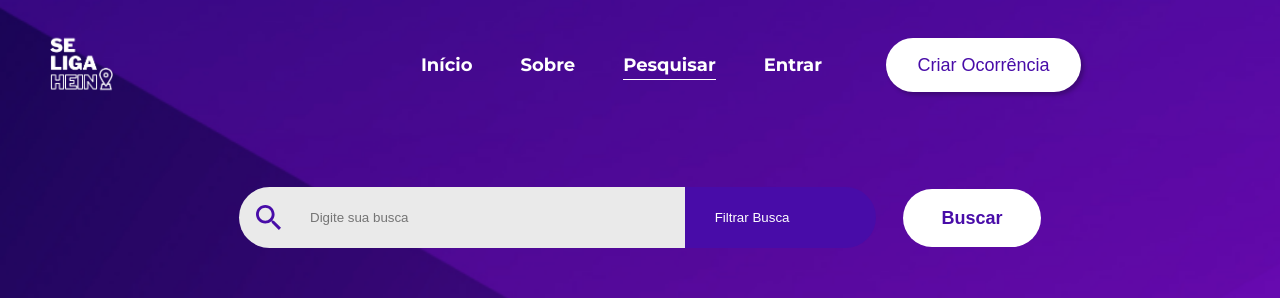
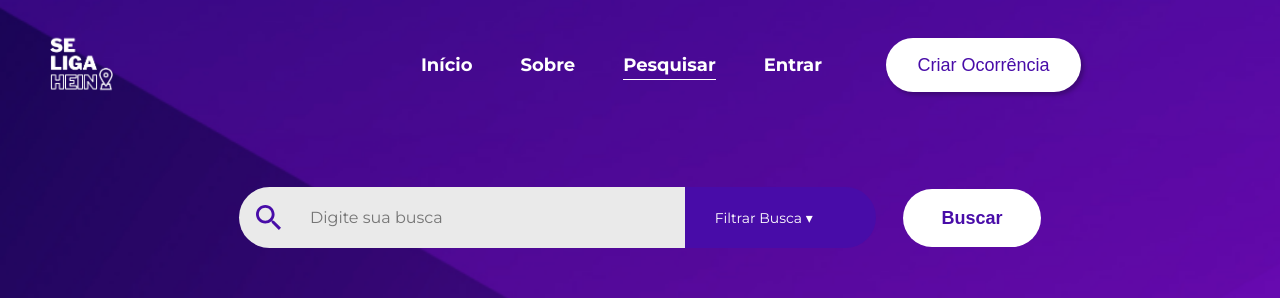
Before and after one commit to nmaia19/se_liga_hein, a React (Create React App) app: page /search in a window 1280 px wide. Shown: the top 298 px of the page. Built offline with nearby package versions, Linux system fonts and the light colour scheme.

Commit message:
Index e CSS da pages/Search atualizados

```diff
--- a/src/pages/Search/index.js
+++ b/src/pages/Search/index.js
@@ -244,7 +244,7 @@ function Search() {
               fill="white"
             />
           </svg>
-          <option value="clear">Filtrar Busca</option>
+          <option value="clear">Filtrar Busca ▾</option>
           {filters.map(filter => (
             <option key={filter} value={filter}>
               {filter}
--- a/src/pages/Search/styles.css
+++ b/src/pages/Search/styles.css
@@ -19,7 +19,7 @@
   justify-content: center;
   position: relative;
 
-  font-family: "Montserrat";
+  font-family: 'Montserrat';
   font-weight: 400;
   font-size: 16px;
   line-height: 20px;
@@ -39,6 +39,11 @@
   background: #eaeaea;
   border-radius: 40px 0px 0px 40px;
   outline: none;
+
+  font-family: 'Montserrat';
+  font-weight: 400;
+  font-size: 16px;
+  line-height: 20px;
 }
 
 .search__select {
@@ -54,6 +59,10 @@
   outline: none;
   appearance: none;
   border: none;
+  font-family: 'Montserrat';
+  font-weight: 400;
+  font-size: 14px;
+  line-height: 20px;
 }
 
 .search__btn {
```
